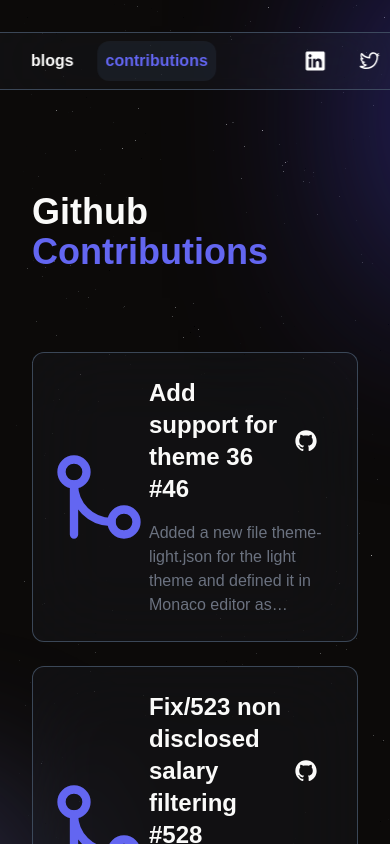
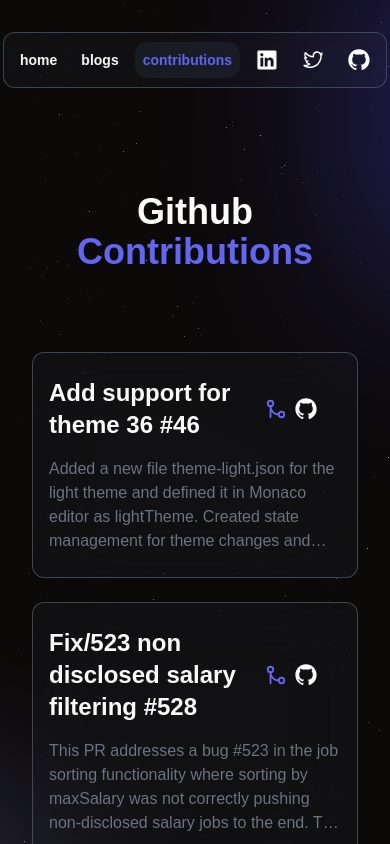
Before and after one commit to SahilLamba0008/next-portfolio, a Next.js app: page /contributions in a window 390 px wide. Shown: the top 844 px of the page. Built offline with nearby package versions, Linux system fonts and the light colour scheme.

Commit message:
Add responsiveness

```diff
--- a/app/blogs/page.tsx
+++ b/app/blogs/page.tsx
@@ -7,12 +7,14 @@
   return (
     <div className="mx-auto mt-40 max-w-[1080px] px-4">
       <RevealY delay={0.05}>
-        <h1 className="mx-auto w-fit text-4xl font-bold">
+        <h1 className="mx-auto mb-20 w-fit text-4xl font-bold text-center">
           Published{" "}
-          <span className="stroke-slate-100 text-indigo-500">Blogs</span>
+          <span className="stroke-slate-100 text-indigo-500">
+            Blogs
+          </span>
         </h1>
       </RevealY>
-      <div className="mt-20 text-sm font-extralight">
+      <div className="text-sm font-extralight">
         <BlogPreview />
       </div>
     </div>
--- a/app/contributions/page.tsx
+++ b/app/contributions/page.tsx
@@ -7,7 +7,7 @@
   return (
     <div className="mx-auto mt-40 max-w-[1080px] px-4">
       <RevealY delay={0.05}>
-        <h1 className="mx-auto mb-20 w-fit text-4xl font-bold">
+        <h1 className="mx-auto mb-20 w-fit text-4xl font-bold text-center">
           Github{" "}
           <span className="stroke-slate-100 text-indigo-500">
             Contributions
--- a/components/BlogPreview.tsx
+++ b/components/BlogPreview.tsx
@@ -1,4 +1,4 @@
-"use client"
+"use client";
 import { publications } from "@/lib/data";
 import { Publication } from "@/types/types";
 import Image from "next/image";
@@ -12,26 +12,34 @@
       {publications.map((blog: Publication, idx: number) => {
         return (
           <RevealOpacity delay={0.1} key={idx}>
-          <div
-            className="flex cursor-pointer gap-4 rounded-xl border border-slate-600/80 bg-gray-600/10 px-4 py-6 backdrop-blur-2xl"
-          >
-            <div>
+            <div className="flex max-sm:flex-col cursor-pointer gap-4 rounded-xl border border-slate-600/80 bg-gray-600/10 px-4 py-6 backdrop-blur-2xl">
+              <div className="sm:flex-1">
                 <Link href={blog.blogLink} target="_blank">
-                <h1 className="transition-hover cursor-pointer text-2xl font-bold delay-150 hover:underline">
+                  <h1 className="transition-hover line-clamp-3 cursor-pointer text-2xl font-bold delay-150 hover:underline">
                     {blog.blogTitle}
                   </h1>
                 </Link>
-              <p className="mt-4 line-clamp-5 font-extralight text-gray-500">
-                {blog.blogDescription}
-              </p>
-            </div>
+                <div className="relative sm:flex-[0.5] sm:hidden">
                   <Image
                     src={blog.blogCover}
                     alt="blog cover"
                     height={300}
                     width={300}
-              className="rounded-md backdrop-blur-3xl"
+                    className="rounded-md object-cover w-full h-40 mt-2 backdrop-blur-3xl"
                   />
+                </div>
+                <p className="mt-4 line-clamp-5 font-extralight text-gray-500">
+                  {blog.blogDescription}
+                </p>
+              </div>
+              <div className="relative sm:flex-[0.5] max-sm:hidden">
+                <Image
+                  src={blog.blogCover}
+                  alt="blog cover"
+                  fill
+                  className="rounded-md object-cover backdrop-blur-3xl"
+                />
+              </div>
             </div>
           </RevealOpacity>
         );
--- a/components/hero-section.tsx
+++ b/components/hero-section.tsx
@@ -1,4 +1,4 @@
-"use client"
+"use client";
 import Image from "next/image";
 import React from "react";
 import HireMeButton from "./hireme-button";
@@ -8,8 +8,11 @@
 const HeroSection = () => {
   return (
     <RevealOpacity delay={0.1}>
-      <div className="flex flex-row-reverse items-center gap-10">
-        <div className="mb-10 flex flex-col items-center justify-between">
+      <div className="flex flex-row-reverse max-sm:flex-col-reverse items-center gap-10 max-sm:gap-2">
+        <div className="sm:hidden">
+          <HireMeButton />
+        </div>
+        <div className="max-sm:mb-6 sm:mb-10 flex flex-col items-center justify-between">
           <RevealY delay={0.1} direction="from-top" className="p-2">
             <div className="group relative size-[200px] cursor-pointer">
               {" "}
@@ -47,7 +50,9 @@
             <span className="font-bold">with custom domain.</span>
             The idea behind this is to save time and increase productivity also.
           </p>
-          <HireMeButton />
+          <div className="max-sm:hidden">
+            <HireMeButton />
+          </div>
         </div>
       </div>
     </RevealOpacity>
--- a/components/hireme-button.tsx
+++ b/components/hireme-button.tsx
@@ -9,7 +9,7 @@
   //     setMailButtonClicked((prevState)=> !prevState);
   // }
   return (
-    <AnimatedBorder className="mr-10">
+    <AnimatedBorder className="sm:mr-10">
       <Link
         href="mailto:sahillamba003@gmail.com?subject=Hiring Inquiry&body=Hello,%20I%20would%20like%20to%20discuss%20a%20job%20opportunity&cc=19bcs1922@gmail.com&bcc=someone@example.com"
         // onClick={() => changeMailIcon()}
--- a/components/navbar.tsx
+++ b/components/navbar.tsx
@@ -20,8 +20,8 @@
   };
 
   return (
-    <div className="fixed left-1/2 top-8 z-10 flex -translate-x-1/2 justify-between rounded-xl border border-slate-600/80 bg-gray-600/10 p-2 font-bold backdrop-blur-2xl">
-      <ul className="mr-20 flex items-center gap-4">
+    <div className="fixed left-1/2 top-8 z-10 flex -translate-x-1/2 justify-between rounded-xl border border-slate-600/80 bg-gray-600/10 p-2 font-bold backdrop-blur-2xl max-sm:text-sm">
+      <ul className="mr-20 max-sm:mr-2 flex items-center gap-4 max-sm:gap-2">
         {navLinks.map((link: NavLink) => {
           return (
             <Link href={link.link} key={link.id}>
@@ -52,7 +52,7 @@
           );
         })}
       </ul>
-      <ul className="flex items-center gap-4">
+      <ul className="flex items-center gap-4 max-sm:gap-2">
         {socialLinks.map((link: SocialLink, index: number) => {
           return (
             <li
--- a/components/pull-request-comp.tsx
+++ b/components/pull-request-comp.tsx
@@ -13,25 +13,30 @@
 const PullRequestComp = ({ data }: { data: PullRequestData }) => {
   const { prTitle, prDescription, repoLink, link } = data;
   return (
-    <div className="z-10 flex justify-between rounded-xl border border-slate-600/80 bg-gray-600/10 px-4 py-6 font-bold backdrop-blur-2xl">
+    <div className="z-10 rounded-xl border border-slate-600/80 bg-gray-600/10 px-4 py-6 font-bold backdrop-blur-2xl">
       <div className="flex items-center">
         <div
-          className={`${data.approved === true ? "text-green-500" : "text-indigo-500"} flex flex-[0.2] items-center justify-center`}
+          className={`${data.approved === true ? "text-green-500" : "text-indigo-500"} flex flex-[0.2] items-center justify-center max-sm:hidden`}
         >
           <Icons.MergeIcon size={100} />
         </div>
         <div className="flex-1">
           <div className="flex items-center justify-between gap-2">
             <Link href={link} target="_blank">
-              <h1 className="transition-hover cursor-pointer text-2xl font-bold delay-150 hover:underline">
+              <h1 className="transition-hover cursor-pointer text-2xl font-bold delay-150 hover:underline line-clamp-3">
                 {prTitle}
               </h1>
             </Link>
-            <p className="mr-6 cursor-pointer text-sm font-thin">
+            <div className="mr-6 cursor-pointer text-sm font-thin max-sm:flex max-sm:gap-2">
+              <div
+                className={`${data.approved === true ? "text-green-500" : "text-indigo-500"} sm:hidden`}
+              >
+                <Icons.MergeIcon size={22} />
+              </div>
               <Link href={repoLink} target="_blank">
                 <Icons.github height={22} width={22} />
               </Link>
-            </p>
+            </div>
           </div>
           <p className="mt-4 line-clamp-4 font-extralight text-gray-500">
             {prDescription}
```
Lines whose indentation alone changed are shown as unchanged.
